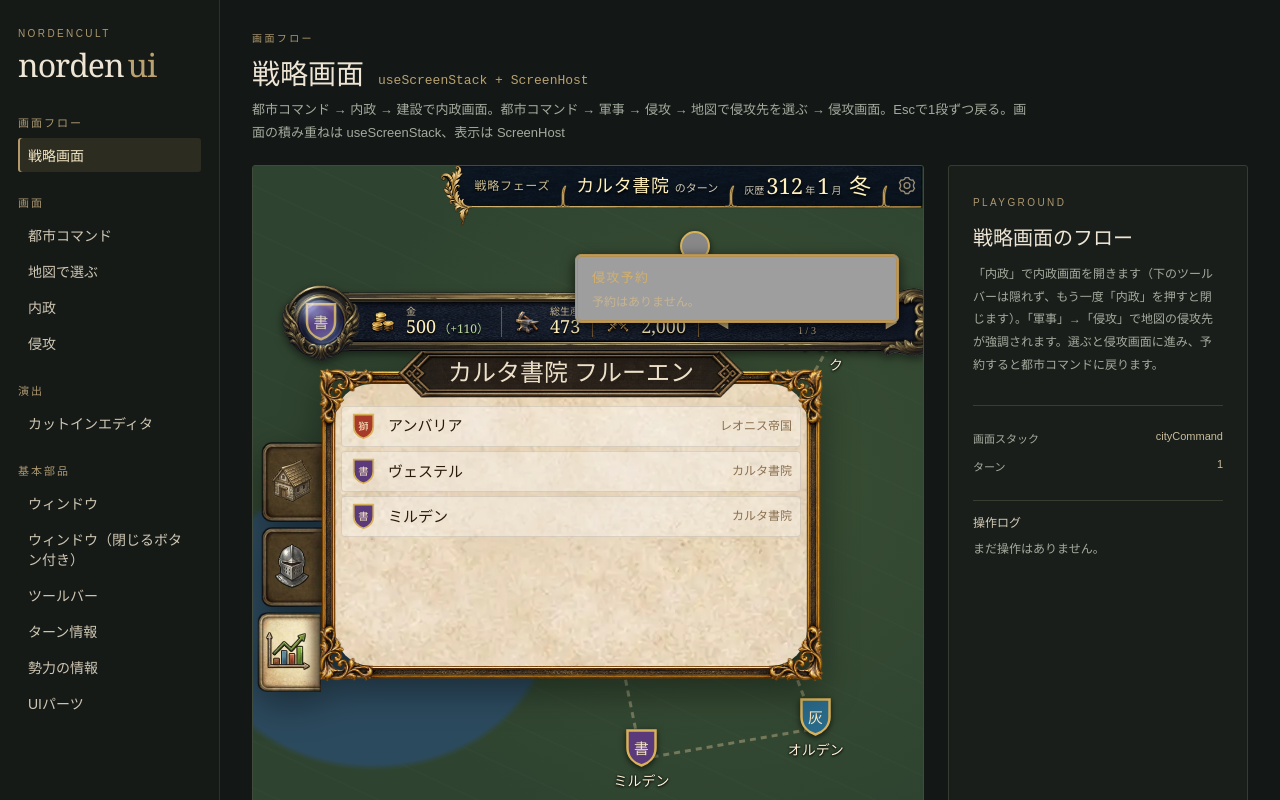
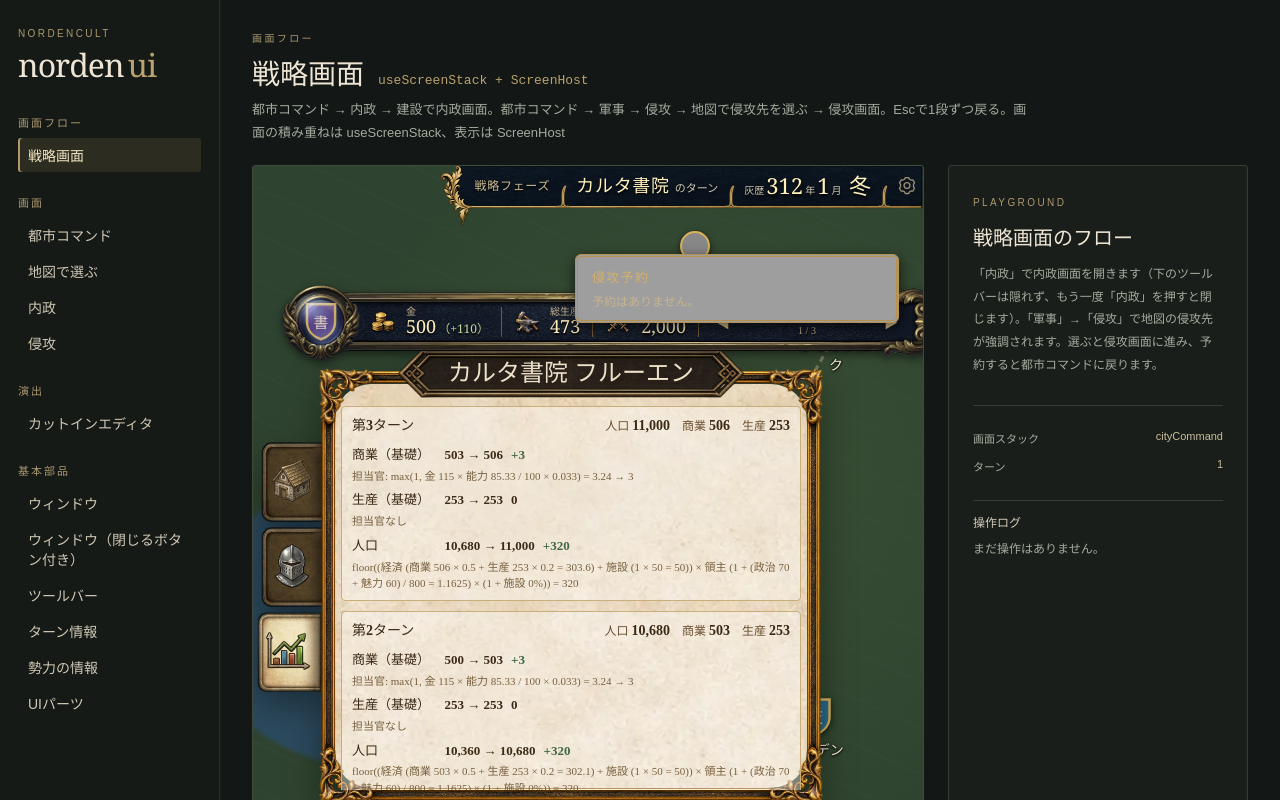
Before and after one commit to sylx/norden-ui, a React (Vite) app: page / in a window 1280 px wide. Both pictures are taken after a click on the tab 301 px from the left and 651 px from the top of the page. Shown: the top 800 px of the page. Built offline with nearby package versions, Linux system fonts and the light colour scheme; grey boxes are pictures that could not be loaded.

Commit message:
feat: 都市情報の街道タブをやめ、推移タブに各ターンの人口・商業・生産と内政の計算式（内政ログ）を出す
Co-Authored-By: Claude Opus 5.5 <noreply@anthropic.com>

```diff
--- a/demo/entries/CityCommandEntry.tsx
+++ b/demo/entries/CityCommandEntry.tsx
@@ -29,8 +29,7 @@ export default function CityCommandEntry() {
           invade: noKnights ? { disabled: true, reason: '出撃できる騎士がいません' } : undefined,
           quest: { disabled: true, reason: '研究所がありません' },
         }}
-        onCommand={id => add(`コマンド: ${id}`)} onEndTurn={() => add('ターン終了')} endTurnDisabled={endTurnDisabled}
-        onSelectNeighbour={id => add(`街道の都市: ${id}`)} />
+        onCommand={id => add(`コマンド: ${id}`)} onEndTurn={() => add('ターン終了')} endTurnDisabled={endTurnDisabled} />
     </>}
     controls={<>
       <h2>都市コマンド画面</h2>
--- a/demo/entries/StrategyFlowEntry.tsx
+++ b/demo/entries/StrategyFlowEntry.tsx
@@ -110,8 +110,7 @@ export default function StrategyFlowEntry() {
                 add(`第${turn}ターン終了（予約 ${orders.length}件）`)
                 setOrders([])
                 setTurn(value => value + 1)
-              }}
-              onSelectNeighbour={id => nav.replace('cityCommand', { cityId: id })}>
+              }}>
               {orderPanel}
             </CityCommandScreen>
           )
--- a/demo/mock/data.ts
+++ b/demo/mock/data.ts
@@ -1,4 +1,4 @@
-import type { BuildOptionView, BuildingView, CityBuildingsView, CityStatView, CityView, FactionSummaryView, FactionView, KnightView, PopulationGrowthView, TurnView, UnitTypeView } from '../../src'
+import type { BuildOptionView, BuildingView, CityBuildingsView, CityHistoryView, CityStatView, CityView, FactionSummaryView, FactionView, KnightView, PopulationGrowthView, TurnView, UnitTypeView } from '../../src'
 import { createElement } from 'react'
 import { repositoryBuildings, type BuildingSpec } from '../repositoryBuildings'
 import { repositoryCharacters, RepositoryCharacterArt, RepositoryPortrait } from '../repositoryCharacters'
@@ -307,8 +307,27 @@ export function cityView(id: string, knights: readonly KnightView[] = knightsIn(
     lord: lord ? lordView(lord.id) : undefined,
     faction: owner ? FACTIONS[owner] : undefined,
     knights,
-    neighbours: neighboursOf(id).map(other => ({ id: other, name: CITY_MAP[other]!.name, faction: CITY_MAP[other]!.owner ? FACTIONS[CITY_MAP[other]!.owner!] : undefined })),
+    history: historyOf(city),
   }
+}
+
+/** Three turns of a city's growth ending at its numbers now, with the economy run's formulas (as the game writes them) */
+function historyOf(city: Pick<CityView, 'population' | 'stats'>): CityHistoryView[] {
+  const value = (label: string) => city.stats?.find(stat => stat.label === label)?.value ?? 0
+  const population = city.population ?? 0
+  const [market, production] = [value('商業'), value('生産')]
+  const grow = (turn: number, back: number): CityHistoryView => {
+    const [pop, before, gain] = [population - back * 320, market - back * 3, 3]
+    return {
+      turn, population: pop, market: before, production,
+      log: [
+        { label: '商業（基礎）', before: before - gain, after: before, formula: `担当官: max(1, 金 115 × 能力 85.33 / 100 × 0.033) = 3.24 → ${gain}` },
+        { label: '生産（基礎）', before: production, after: production, formula: '担当官なし' },
+        { label: '人口', before: pop - 320, after: pop, formula: `floor((経済 (商業 ${before} × 0.5 + 生産 ${production} × 0.2 = ${before * 0.5 + production * 0.2}) + 施設 (1 × 50 = 50)) × 領主 (1 + (政治 70 + 魅力 60) / 800 = 1.1625) × (1 + 施設 0%)) = 320` },
+      ],
+    }
+  }
+  return [{ turn: 1, population: population - 640, market: market - 6, production }, grow(2, 1), grow(3, 0)]
 }
 
 export const TURN: TurnView = {
--- a/src/index.ts
+++ b/src/index.ts
@@ -51,7 +51,7 @@ export type { ScreenHostProps, ScreenRenderers } from './navigation/ScreenHost'
 
 // Screens
 export type {
-  AssignmentRoleView, BuildOptionView, BuildingView, CityAssignmentsView, CityBuildingsView, CityStatView, CityView, ConstructionView, DomesticBudgetsView, DomesticFundedRole, DomesticOfficerRole, DomesticOfficersView, FactionSummaryView, FactionView, KnightAbilitiesView, KnightView, NeighbourView, PopulationGrowthView, SpriteImage, StatBoostView, TurnView, UnitTypeView,
+  AssignmentRoleView, BuildOptionView, BuildingView, CityAssignmentsView, CityBuildingsView, CityHistoryView, CityLogLineView, CityStatView, CityView, ConstructionView, DomesticBudgetsView, DomesticFundedRole, DomesticOfficerRole, DomesticOfficersView, FactionSummaryView, FactionView, KnightAbilitiesView, KnightView, PopulationGrowthView, SpriteImage, StatBoostView, TurnView, UnitTypeView,
 } from './screens/types'
 export { default as CityCommandScreen, turnText } from './screens/cityCommand/CityCommandScreen'
 export type { CityCommandScreenProps, CommandState } from './screens/cityCommand/CityCommandScreen'
--- a/src/screens/cityCommand/CityCommandScreen.tsx
+++ b/src/screens/cityCommand/CityCommandScreen.tsx
@@ -35,7 +35,6 @@ export interface CityCommandScreenProps {
   onCommand: (id: CityCommandId) => void
   onEndTurn: () => void
   endTurnDisabled?: boolean
-  onSelectNeighbour?: (cityId: string) => void
   /** Contents of the settings menu on the turn bar */
   turnMenu?: ReactNode
   /** Initial position of the city window */
@@ -54,7 +53,7 @@ export function turnText(turn: TurnView) {
 /** City command screen: the faction bar with ◀ ▶ between cities and the city window (left), turn bar (top right) and the action toolbar (bottom) */
 export default function CityCommandScreen({
   city, turn, faction, playerFaction, onPrevCity, onNextCity, cityPosition, commandState = {}, activeCommand, onCommand, onEndTurn, endTurnDisabled = false,
-  onSelectNeighbour, turnMenu, windowPosition = { x: 56, y: 96 }, skin, children,
+  turnMenu, windowPosition = { x: 56, y: 96 }, skin, children,
 }: CityCommandScreenProps) {
   const command = (id: CityCommandId, label: string): ToolbarCommand => {
     const active = activeCommand === id
@@ -81,7 +80,7 @@ export default function CityCommandScreen({
         <DateBar phaseLabel={turn.phaseLabel} factionName={turn.activeFaction ? turn.activeFaction.name : turn.activeFaction}
           dateLabel={turn.dateLabel}>{turnMenu}</DateBar>
       </div>
-      <CityInfoWindow city={city} onSelectNeighbour={onSelectNeighbour} x={windowPosition.x} y={windowPosition.y} skin={skin}
+      <CityInfoWindow city={city} x={windowPosition.x} y={windowPosition.y} skin={skin}
         style={{ '--norden-city-window-x': `${windowPosition.x}px`, '--norden-city-window-y': `${windowPosition.y}px` } as CSSProperties} />
       <div className="norden-screen-bottom-center">
         <CommandToolbar commands={commands} aria-label="都市コマンド" movable={true} />
--- a/src/screens/cityCommand/CityInfoWindow.css
+++ b/src/screens/cityCommand/CityInfoWindow.css
@@ -33,26 +33,18 @@
 .norden-city-knights { display: grid; gap: 8px; width: 460px; max-width: 100%; }
 .norden-city-empty { margin: 0; padding: 12px 0; color: #8a7050; }
 
-.norden-city-roads { display: grid; gap: 4px; width: 460px; max-width: 100%; margin: 0; padding: 0; list-style: none; }
-.norden-city-roads-row {
-  display: grid;
-  grid-template-columns: 28px 1fr auto;
-  align-items: center;
-  gap: 10px;
-  width: 100%;
-  padding: 6px 8px;
-  color: #2a1a0a;
-  background: rgb(255 255 255 / 0.35);
-  border: 1px solid rgb(0 0 0 / 0.1);
-  border-radius: 4px;
-  font: inherit;
-  text-align: left;
-}
-button.norden-city-roads-row { cursor: pointer; }
-button.norden-city-roads-row:hover { background: rgb(255 255 255 / 0.65); }
-.norden-city-roads-row .norden-faction-mark { font-size: 17px; }
-.norden-city-roads-name { font-size: 15px; font-weight: 600; }
-.norden-city-roads-faction { font-size: 12px; color: #8a7050; }
+.norden-city-history { display: grid; gap: 10px; width: 460px; max-width: 100%; margin: 0; padding: 0; list-style: none; }
+.norden-city-history-turn { padding: 8px 10px; background: rgb(255 255 255 / 0.4); border: 1px solid #c9ad7a; border-radius: 4px; }
+.norden-city-history-turn header { display: flex; flex-wrap: wrap; align-items: baseline; gap: 4px 12px; color: #6a5030; font-size: 12px; }
+.norden-city-history-turn h3 { margin: 0 auto 0 0; color: #3b2a16; font-size: 14px; }
+.norden-city-history-turn header b { color: #3b2a16; font-size: 14px; font-variant-numeric: tabular-nums; }
+.norden-city-history-turn dl { display: grid; gap: 6px; margin: 8px 0 0; }
+.norden-city-history-turn dt { display: flex; gap: 8px; color: #3b2a16; font-size: 13px; font-weight: 600; font-variant-numeric: tabular-nums; }
+.norden-city-history-turn dt span:first-child { min-width: 6.5em; }
+.norden-city-history-turn dt .is-up { color: #3e6743; }
+.norden-city-history-turn dt .is-down { color: #8b4336; }
+.norden-city-history-turn dd { margin: 2px 0 0; color: #78603f; font-size: 11px; line-height: 1.5; overflow-wrap: anywhere; }
+.norden-city-history-note { margin: 6px 0 0; color: #8a7050; font-size: 12px; }
 .norden-city-knights .norden-knight-face { width: 92px; }
 .norden-city-knight-aside { display: flex; flex-direction: column; align-items: flex-end; gap: 6px; }
 .norden-city-knight-badge { padding: 2px 8px; color: #fff4d8; background: #7a4f17; border-radius: 3px; font-weight: 700; }
--- a/src/screens/cityCommand/CityInfoWindow.tsx
+++ b/src/screens/cityCommand/CityInfoWindow.tsx
@@ -1,7 +1,6 @@
 import InfoWindowWithTabs from '../../components/window/InfoWindowWithTabs'
 import type { InfoWindowWithTabsProps, TabInfo } from '../../components/window/InfoWindowWithTabs'
 import KnightCard from '../../components/parts/KnightCard'
-import FactionMark from '../../components/parts/FactionMark'
 import StatBar from '../../components/parts/StatBar'
 import BuildingSlots from '../../components/parts/BuildingSlots'
 import Button from '../../components/parts/Button'
@@ -15,31 +14,30 @@ import iconTraining from '../../assets/ui/icons/icon-training.png'
 import iconSupplies from '../../assets/ui/icons/icon-supplies.png'
 import iconCity from '../../assets/ui/icons/icon_home.webp'
 import iconKnights from '../../assets/ui/icons/icon_people.webp'
-import iconRoads from '../../assets/ui/icons/icon_stat.webp'
-import type { CityStatView, CityView, KnightView, NeighbourView } from '../types'
+import iconStat from '../../assets/ui/icons/icon_stat.webp'
+import type { CityHistoryView, CityStatView, CityView, KnightView } from '../types'
 import './CityInfoWindow.css'
 
 export interface CityInfoWindowProps extends Omit<InfoWindowWithTabsProps, 'tabs' | 'title'> {
   city: CityView
-  /** Makes the cities on the 街道 tab buttons */
-  onSelectNeighbour?: (cityId: string) => void
 }
 
-/** A city's information, knights and roads in a tabbed window; past its maximum size the panels scroll */
-export default function CityInfoWindow({ city, onSelectNeighbour, maxWidth = 544, maxHeight = 760, ...windowProps }: CityInfoWindowProps) {
+/** A city's information, knights and growth in a tabbed window; past its maximum size the panels scroll */
+export default function CityInfoWindow({ city, maxWidth = 544, maxHeight = 760, ...windowProps }: CityInfoWindowProps) {
   return <InfoWindowWithTabs {...windowProps} maxWidth={maxWidth} maxHeight={maxHeight} title={`${city.faction?.name ?? ''} ${city.name}`.trim()}
-    tabs={createCityInfoTabs(city, onSelectNeighbour)} />
+    tabs={createCityInfoTabs(city)} />
 }
 
 /** Shared city panels for the game window and component catalog. */
-export function createCityInfoTabs(city: CityView, onSelectNeighbour?: (cityId: string) => void): [TabInfo, TabInfo, TabInfo] {
+export function createCityInfoTabs(city: CityView): [TabInfo, TabInfo, TabInfo] {
   return [
     { id: 'city', name: '都市情報', icon: iconCity, content: <CityInfo city={city} /> },
     {
       id: 'knights', name: '騎士', icon: iconKnights,
       content: <CityKnights city={city} />,
     },
-    { id: 'roads', name: '街道', icon: iconRoads, content: <Neighbours ids={city.neighbours ?? []} onSelect={onSelectNeighbour} /> },
+    // For now the 推移 tab shows the domestic log; it will chart the city's growth
+    { id: 'growth', name: '推移', icon: iconStat, content: <CityHistory history={city.history ?? []} /> },
   ]
 }
 
@@ -157,24 +155,40 @@ function CityResources({ city }: { city: CityView }) {
   )
 }
 
-function Neighbours({ ids, onSelect }: { ids: readonly NeighbourView[]; onSelect?: (id: string) => void }) {
-  if (ids.length === 0) return <p className="norden-city-empty">街道でつながる都市はありません。</p>
+/** Each turn's 人口・商業・生産, newest first, with the formulas of the economy run that reached them */
+function CityHistory({ history }: { history: readonly CityHistoryView[] }) {
+  if (history.length === 0) return <p className="norden-city-empty">記録はまだありません。</p>
   return (
-    <ul className="norden-city-roads">
-      {ids.map(neighbour => {
-        const body = <>
-          <FactionMark faction={neighbour.faction} emblemOnly />
-          <span className="norden-city-roads-name">{neighbour.name}</span>
-          <span className="norden-city-roads-faction">{neighbour.faction?.name ?? '中立'}</span>
-        </>
-        return (
-          <li key={neighbour.id}>
-            {onSelect
-              ? <button type="button" className="norden-city-roads-row" onClick={() => onSelect(neighbour.id)}>{body}</button>
-              : <div className="norden-city-roads-row">{body}</div>}
-          </li>
-        )
-      })}
-    </ul>
+    <ol className="norden-city-history" aria-label="内政ログ">
+      {[...history].reverse().map(record => (
+        <li key={record.turn} className="norden-city-history-turn">
+          <header>
+            <h3>第{record.turn}ターン</h3>
+            <span>人口 <b>{record.population.toLocaleString()}</b></span>
+            <span>商業 <b>{record.market.toLocaleString()}</b></span>
+            <span>生産 <b>{record.production.toLocaleString()}</b></span>
+          </header>
+          {record.log && record.log.length > 0 ? (
+            <dl>
+              {record.log.map(line => {
+                const delta = line.after - line.before
+                return (
+                  <div key={line.label}>
+                    <dt>
+                      <span>{line.label}</span>
+                      <span>{line.before.toLocaleString()} → {line.after.toLocaleString()}</span>
+                      <span className={delta > 0 ? 'is-up' : delta < 0 ? 'is-down' : ''}>
+                        {delta > 0 ? '+' : ''}{delta.toLocaleString()}
+                      </span>
+                    </dt>
+                    <dd>{line.formula}</dd>
+                  </div>
+                )
+              })}
+            </dl>
+          ) : <p className="norden-city-history-note">初期値</p>}
+        </li>
+      ))}
+    </ol>
   )
 }
```
Also changed, not shown: src/screens/types.ts (+19 -6 lines), 1 other file (tests, documents, lock files or other folders).
